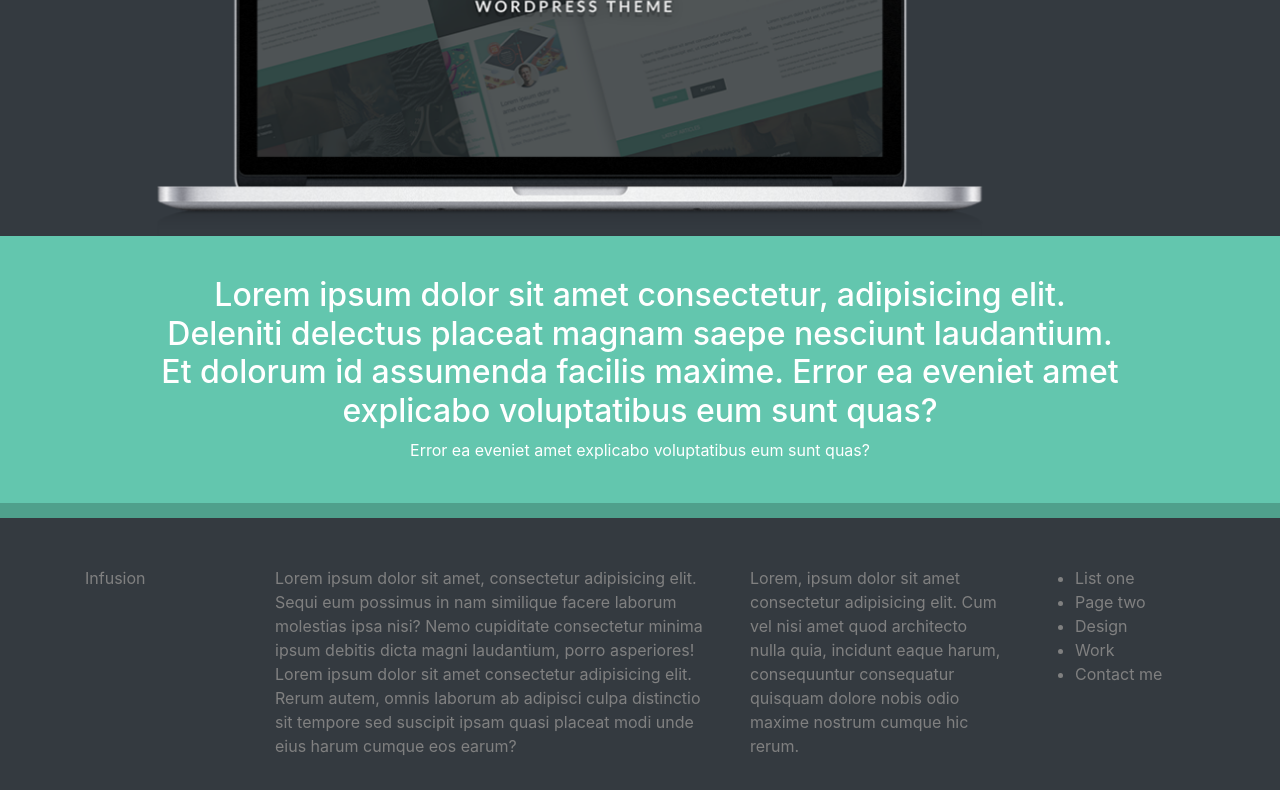
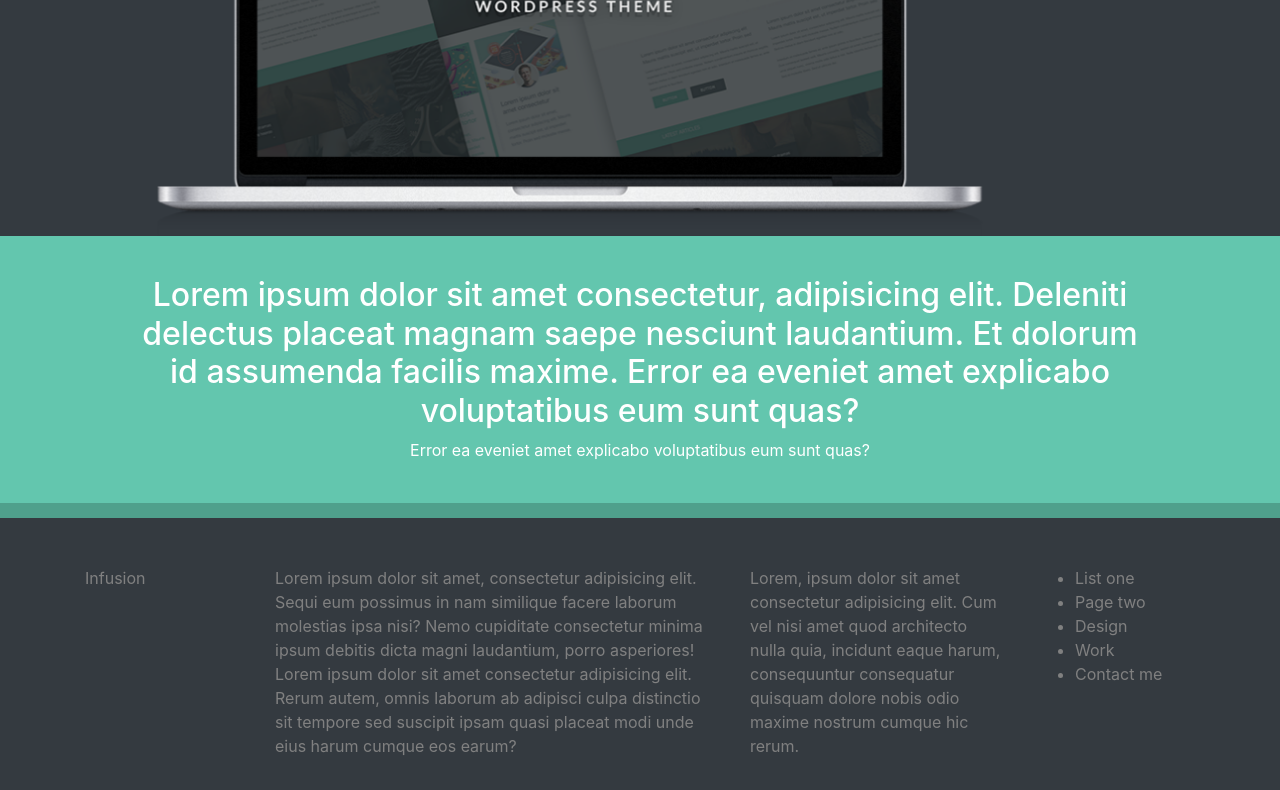
Before and after one commit to SamuelNunesDev/bootstrap-jquery, a plain HTML site: page Site Bootstrap 2/index.html in a window 1280 px wide. Shown: the part 2340-3130 px from the top of the page. Drawn offline with nearby package versions, Linux system fonts and the light colour scheme.

Commit message:
ajustes no padding .second-title

```diff
--- a/Site Bootstrap 2/style.css
+++ b/Site Bootstrap 2/style.css
@@ -68,7 +68,7 @@ body {
     text-indent: 9rem;
 }
 .second-article {
-    padding: 40px 10rem 25px 10rem;
+    padding: 40px 10% 25px 10%;
     color: #fff;
     background-color: #63c6ae;
     border-bottom: 15px solid #4fa08c;
```
